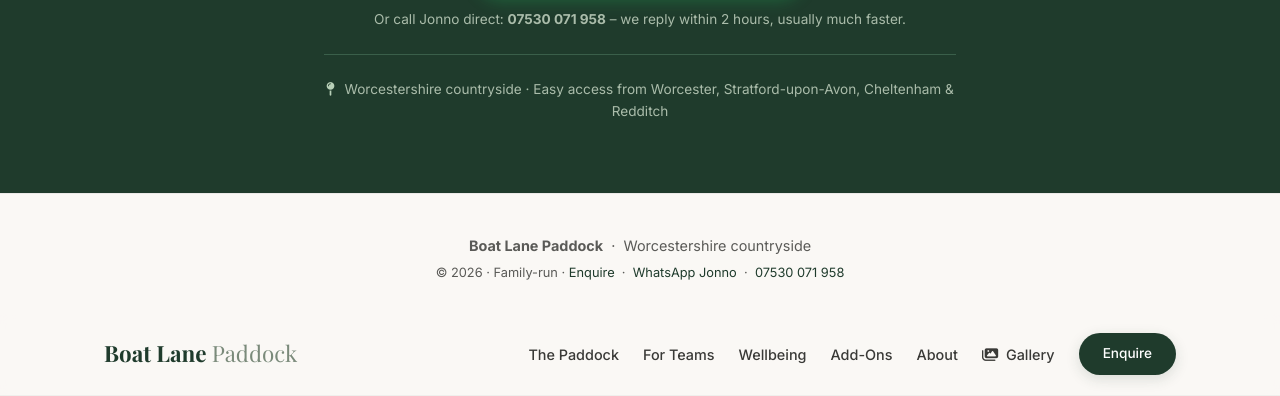
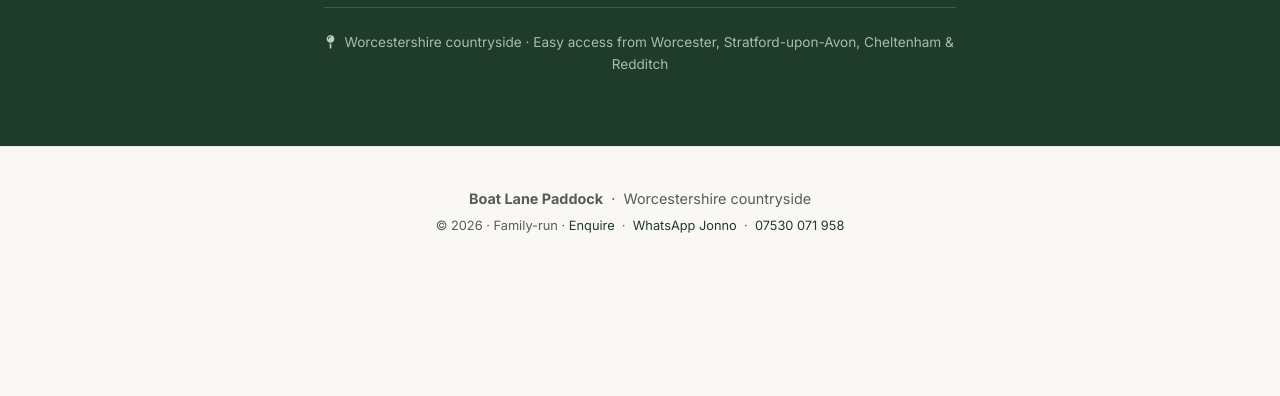
Before and after one commit to mST0RK/Offenham, a plain HTML site: page boat lane paddock/index.html in a window 1280 px wide. Shown: the part 10174-10570 px from the top of the page. After the commit the page ends 10440 px from the top, so only its background shows below. Drawn offline with nearby package versions, Linux system fonts and the light colour scheme; a web font is replaced by a local one.

Commit message:
Update index.html

```diff
--- a/boat lane paddock/index.html
+++ b/boat lane paddock/index.html
@@ -1,3 +1,4 @@
+old
 
 <!DOCTYPE html>
 <html lang="en">
@@ -1319,24 +1320,6 @@
         </div>
     </footer>
 
-<!-- ===== HEADER ===== -->
-    <header>
-        <div class="container nav-inner">
-            <a href="#" class="logo">Boat Lane <span>Paddock</span></a>
-            <div class="nav-links">
-                <a href="#paddock">The Paddock</a>
-                <a href="#teams">For Teams</a>
-                <a href="#wellbeing">Wellbeing</a>
-                <a href="#addons">Add-Ons</a>
-                <a href="#about">About</a>
-                <a href="#" onclick="openGallery(0); return false;" style="cursor:pointer;">
-                    <i class="fas fa-images" style="margin-right:4px;"></i> Gallery
-                </a>
-                <a href="#contact" class="btn btn-primary" style="padding:10px 24px; font-size:0.85rem; color:#ffffff !important;">Enquire</a>
-            </div>
-        </div>
-    </header>
-
     <!-- ===== GALLERY HTML ===== -->
     <div class="gallery-overlay" id="galleryOverlay">
         <button class="gallery-close" onclick="closeGallery()">✕</button>
```
